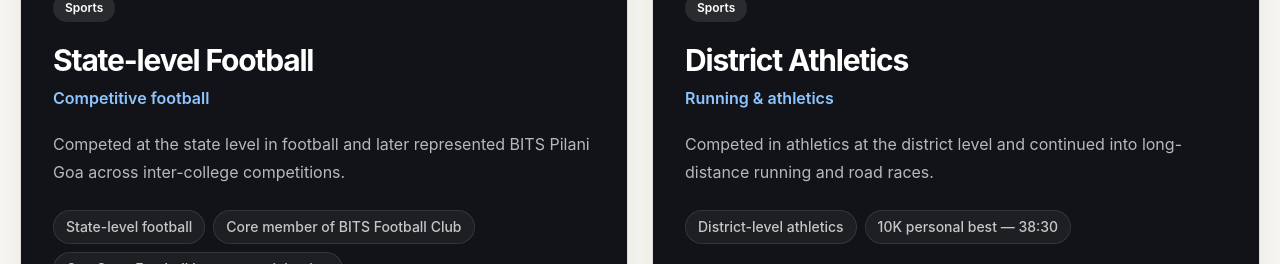
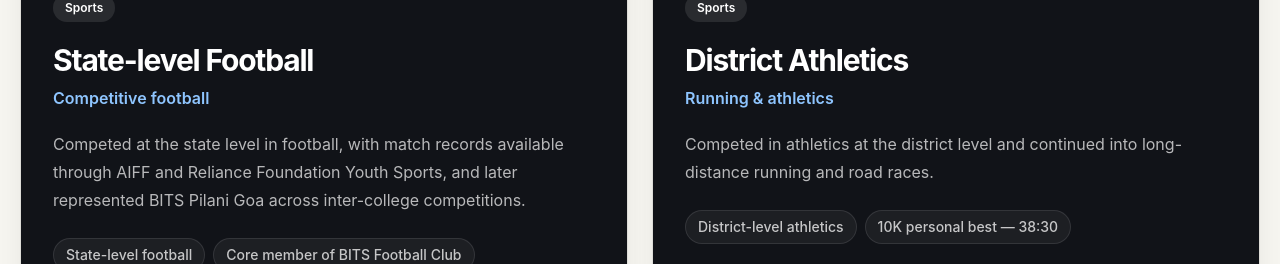
Before and after one commit to stitipatra/StitiprangyaPatra, a React (Vite) app: page /achievements in a window 1280 px wide. Shown: the part 920-1184 px from the top of the page. Built offline with nearby package versions, Linux system fonts and the light colour scheme.

Commit message:
Enhance achievements with match record links
Added links to AIFF and Reliance Foundation match records for football achievements.

```diff
--- a/src/data/achievements.ts
+++ b/src/data/achievements.ts
@@ -17,6 +17,12 @@ export interface AchievementItem {
 
   link?: string;
   linkLabel?: string;
+
+  links?: {
+    label: string;
+    url: string;
+  }[];
+
   image?: string;
   imagePosition?: string;
 
@@ -31,12 +37,23 @@ export const achievements: AchievementItem[] = [
     category: "Sports",
 
     description:
-      "Competed at the state level in football and later represented BITS Pilani Goa across inter-college competitions.",
+      "Competed at the state level in football, with match records available through AIFF and Reliance Foundation Youth Sports, and later represented BITS Pilani Goa across inter-college competitions.",
 
     highlights: [
       "State-level football",
       "Core member of BITS Football Club",
       "Goa State Football League participation",
+    ],
+
+    links: [
+      {
+        label: "AIFF match record",
+        url: "https://www.the-aiff.com/match-center/cms/23294",
+      },
+      {
+        label: "Reliance Foundation match record",
+        url: "https://www.rfyouthsports.com/football/2022-2023/matchcentre-29104",
+      },
     ],
 
     image: "/images/media/IMG-20231121-WA0015_result.webp",
```
